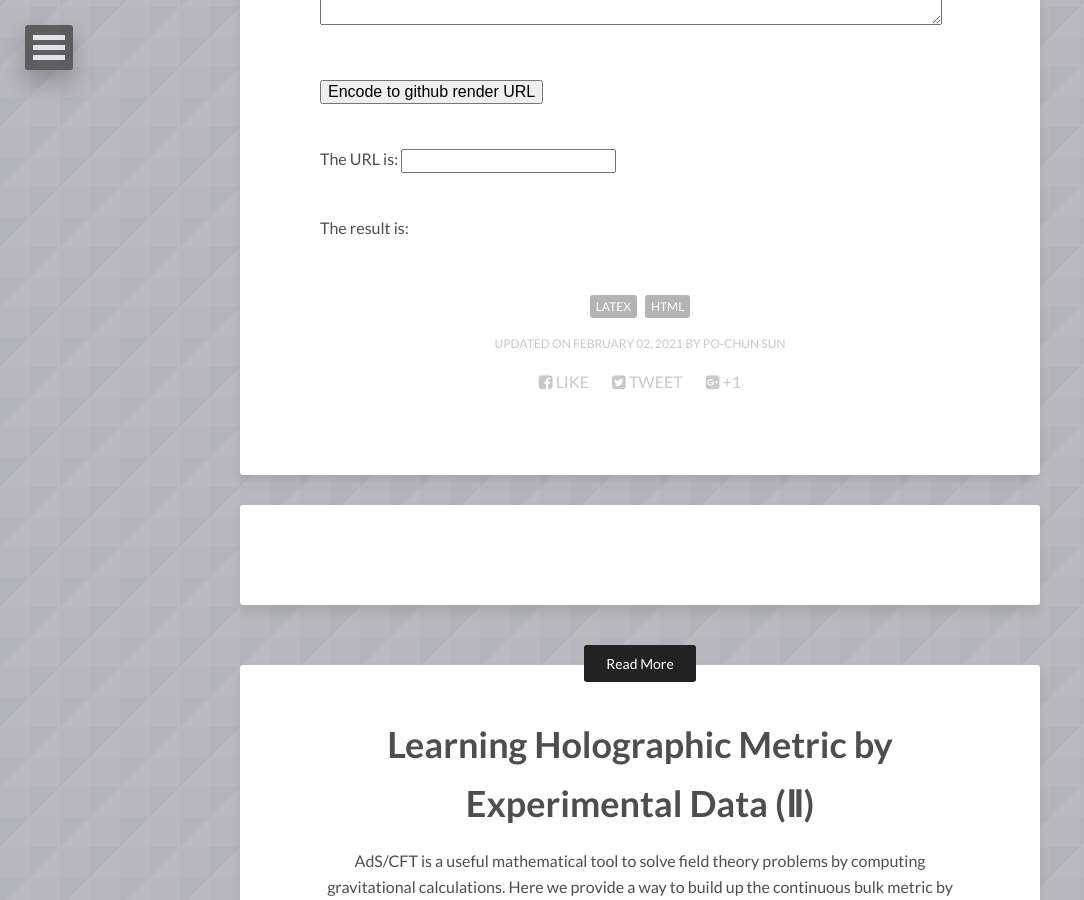
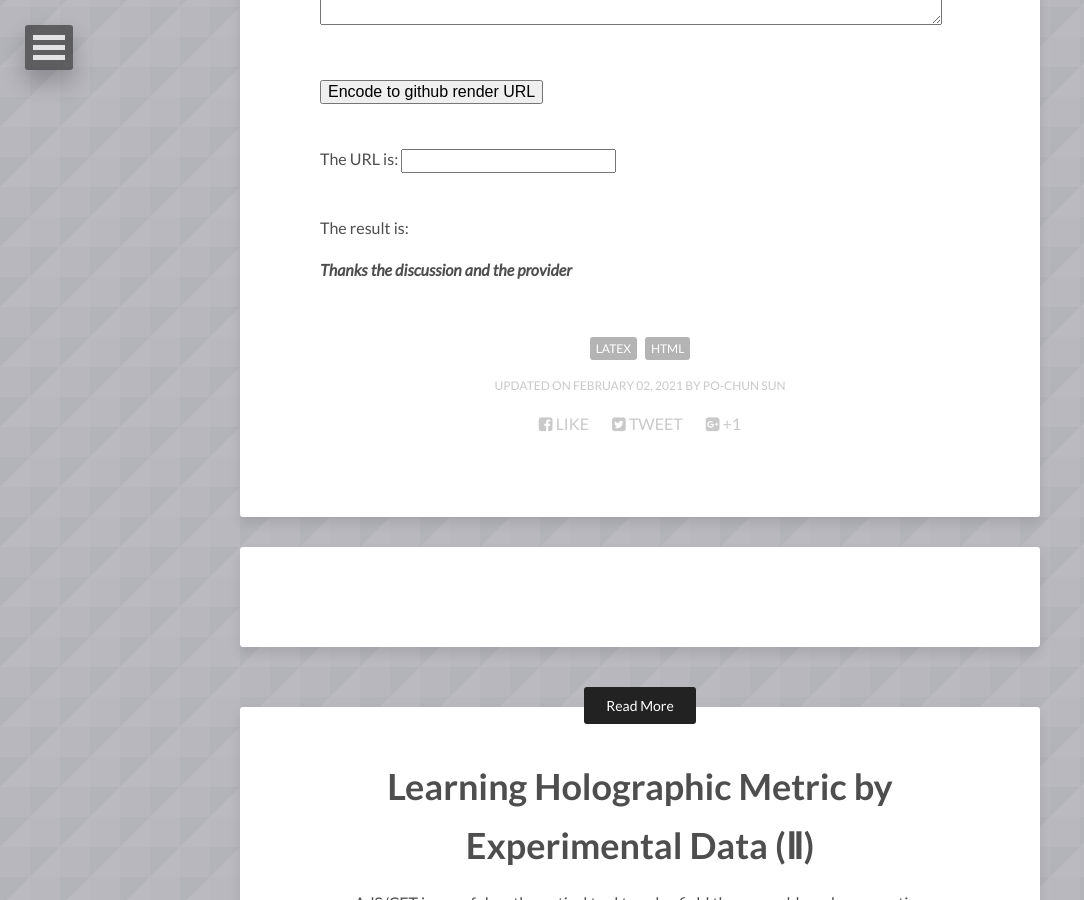
Before and after one commit to pochunsun/pochunsun.github.io, a Jekyll site: the page built from _posts/2021-6-3-Coverting-LaTeX-to-HTML.md, in a window 1280 px wide and 900 px high, scrolled down 533 px. Shown: the whole window, without its empty margins (0-1084 px from the left). Built offline with Jekyll 4.4.1, drawn with Linux system fonts in a browser that asks for light colours; nearby versions of some CDN libraries; comment, search, counter and statistics services are not loaded.

Commit message:
Update 2021-6-3-Coverting-LaTeX-to-HTML.md

```diff
--- a/_posts/2021-6-3-Coverting-LaTeX-to-HTML.md
+++ b/_posts/2021-6-3-Coverting-LaTeX-to-HTML.md
@@ -23,3 +23,6 @@ modified: 2021-02-02
 
 <label for="result">The result is: </label>
 <p id="result"></p>
+
+
+***Thanks the [discussion](https://gist.github.com/a-rodin/fef3f543412d6e1ec5b6cf55bf197d7b) and the [provider](https://jsfiddle.net/8ndx694g/)***
```
